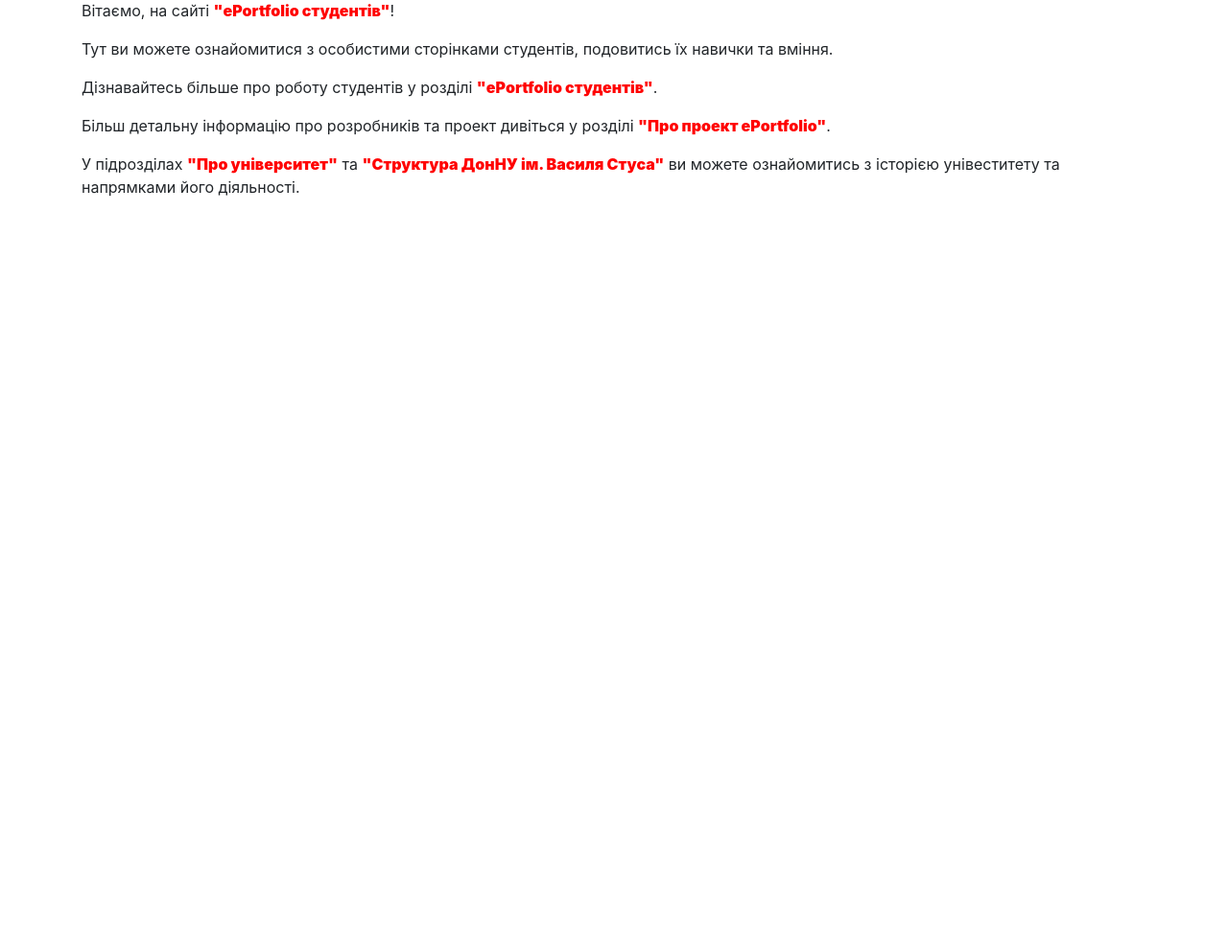
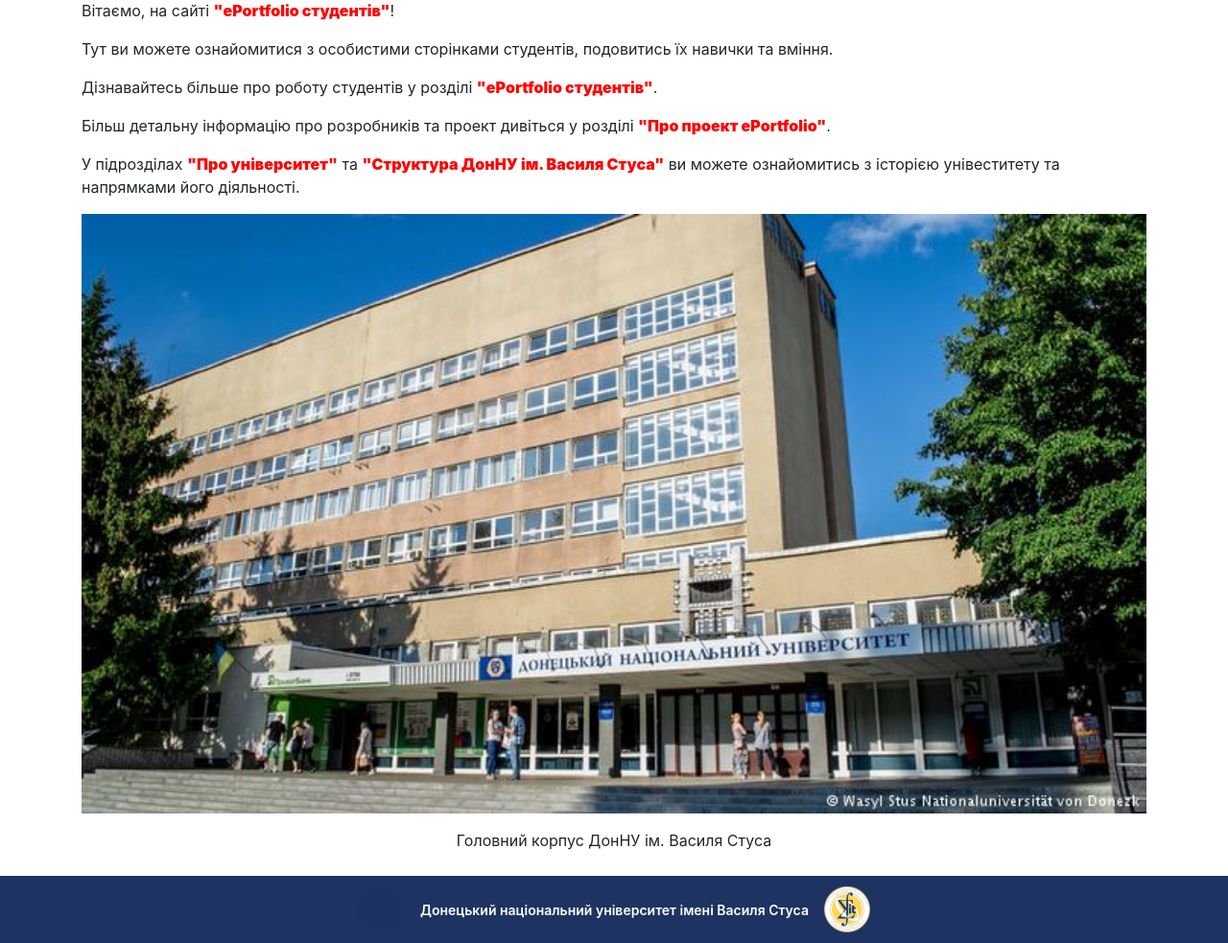
Before and after one commit to artspektor/Final_WoW_Teacher, a PHP site: page /index.html in a window 1280 px wide. Shown: the part 409-1392 px from the top of the page at 96% size. Before the commit the page ends 614 px from the top, so only its background shows below. Run offline with PHP 8.4, Linux system fonts and the light colour scheme.

Commit message:
add link add img add footer

```diff
--- a/index.html
+++ b/index.html
@@ -20,14 +20,14 @@
 	            <div class="w-100">
 	            	<div class="col align-self-start">
 						<nav class="navbar navbar-expand-lg navbar-light bg-light">
-							<a class="navbar-brand" href="#">Нарисовать эмблему</a>
+							<a class="navbar-brand" href="index.html">Нарисовать эмблему</a>
 								<button class="navbar-toggler" type="button" data-toggle="collapse" data-target="#navbarNavDropdown" aria-controls="navbarNavDropdown" aria-expanded="false" aria-label="Toggle navigation">
 								<span class="navbar-toggler-icon"></span>
 								</button>
 							<div class="collapse navbar-collapse" id="navbarNavDropdown">
 								<ul class="navbar-nav">
 								<li class="nav-item active">
-								<a class="nav-link" href="#">Головна</a>
+								<a class="nav-link" href="index.html">Головна</a>
 								<li class="nav-item dropdown">
 								<a class="nav-link dropdown-toggle" href="#" id="navbarDropdownMenuLink" data-toggle="dropdown" aria-haspopup="true" aria-expanded="false">Університет
 								</a>
@@ -49,7 +49,7 @@
 							          <a class="nav-link" href="#">ePortfolio студентів</a>
 							    </li>
 								<li class="nav-item">
-							          <a class="nav-link" href="#">Контакти</a>
+							          <a class="nav-link" href="contacts.html">Контакти</a>
 							    </li>
 								</ul>
 							</div>
@@ -62,6 +62,8 @@
 	<div class="container">
 	<!--carousel-->
 	  <div class="carousel">
+	  	<div class="row">
+	  		<div class="col-sm-12">
 				<div id="carouselExampleFade" class="carousel slide carousel-fade" data-ride="carousel">
 				<div class="carousel-inner">
 					<div class="carousel-item active">
@@ -84,19 +86,35 @@
 					</a>
 				</div>
 	  		</div>
+	  	</div>
+	  </div>
 	  <div class="content">
 	  	<div class="row">
-	  		<div class="col">
-	  			<p>Вітаємо, на сайті <span class="text-link">"ePortfolio студентів"</span>!</p>
+	  		<div class="col-sm-12 col-md-12 col-xl-12 col-lg-12">
+	  			<p>Вітаємо, на сайті <a href="index.html"><span class="text-link">"ePortfolio студентів"</span></a>!</p>
 				<p>Тут ви можете ознайомитися з особистими сторінками студентів, подовитись їх навички та вміння.</p>
 				<p>Дізнавайтесь більше про роботу студентів у розділі <span class="text-link">"ePortfolio студентів"</span>.</p>
 				<p>Більш детальну інформацію про розробників та проект дивіться у розділі <span class="text-link">"Про проект ePortfolio"</span>.</p>
 				<p>У підрозділах <span class="text-link">"Про університет"</span> та <span class="text-link">"Структура ДонНУ ім. Василя Стуса"</span> ви можете ознайомитись з історією унівеститету та напрямками його діяльності.</p>
 	  		</div>
 	  	</div>
+	  	<div class="row align-items-center">
+			<div class="col align-self-center">
+				<div class="photodonnu">
+				<p><img src="img\images\36230671_303.jpg" alt="Головний корпус ДонНУ ім. Василя Стуса"></p>
+				<span>Головний корпус ДонНУ ім. Василя Стуса</span>
 			</div>
 	  		</div>
-
+	  	</div>
+	  </div>
+	</div>
+	<!--footer-->
+	<footer>
+		<img src="img/footer/0a0154e4b9f54ed38a0eb9af9f1ce806_50x49.png" alt="logo_donnu">
+		<span>Донецький національний університет імені Василя Стуса</span>
+		<img src="img/footer/d50a4d939543bfeb3d1d7731891d4bed_50x50.png" alt="logo_fmit">
+	</footer>
+	<!--script-->
 <script src="https://code.jquery.com/jquery-3.3.1.js"
 integrity="sha256-2Kok7MbOyxpgUVvAk/HJ2jigOSYS2auK4Pfzbm7uH60="
 crossorigin="anonymous"></script>
--- a/style/style.css
+++ b/style/style.css
@@ -29,8 +29,20 @@
 	background: #1d3362;
 }
 
+.container{
+	background: white;
+}
+
 .bg-light {
     background-color: transparent !important;
+}
+
+.dropdown-menu{
+	background: #1d3362;
+}
+
+.dropdown-item{
+	color: white;
 }
 
 .nav-link {
@@ -55,3 +67,47 @@
 	color: red;
 	font-weight: 900;
 }
+
+.text-link:hover{
+	color: #1d3362;
+}
+
+footer{
+	justify-content: center;
+	display: flex;
+	width: 100%;
+	height: 70px;
+	background: #1d3362;
+	padding-top: 10px;
+	padding-bottom: 10px;
+	padding-right: 20px;
+	padding-left: 20px;
+	color: white;
+	font-size: 14px;
+	font-weight: 600;
+	margin-top: 25px;
+}
+
+footer span{
+	padding-top: 15px;
+	padding-left: 15px;
+	padding-right: 15px;
+}
+
+.photodonnu{
+	display: block;
+	text-align: center;
+}
+
+.photodonnu p{
+	text-align: center;
+}
+
+.photodonnu img{
+	width: 100%;
+	height: auto;
+}
+
+.photodonnu span{
+	text-align: center;
+}
```
Also changed, not shown: about.html (added), about_ePortfolio.html (added), abouth_author.html (added), contacts.html (added), ePortfolio_students.html (added), img/footer/0a0154e4b9f54ed38a0eb9af9f1ce806_50x49.png (added), img/footer/d50a4d939543bfeb3d1d7731891d4bed_50x50.png (added), img/images/36230671_303.jpg (added), img/images/fae96a05b8cad2398b28809bbd786555478c4ab3.jpeg (added), structure.html (added). Lines whose indentation alone changed are shown as unchanged.
